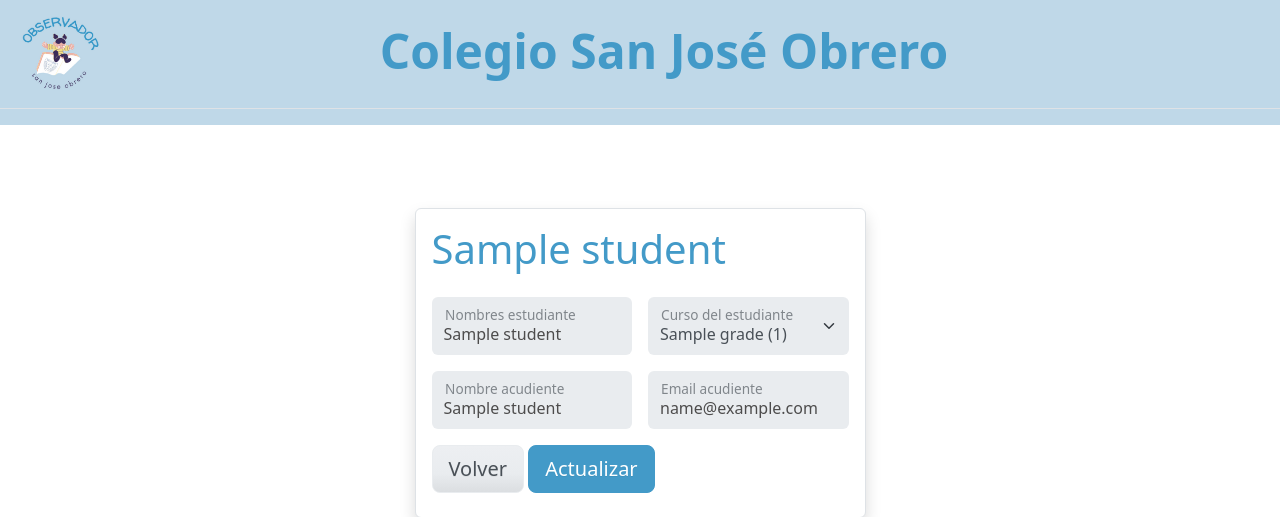
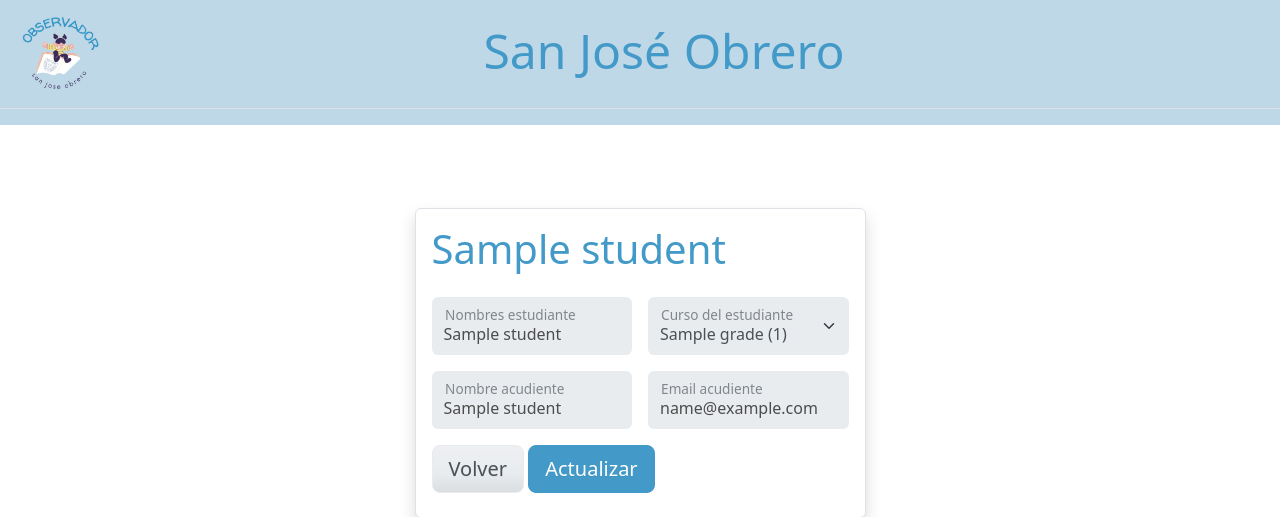
Before and after one commit to rix3th1/disciplineobserver, a PHP site: template app/views/edit-student.twig in a window 1280 px wide. Shown: the top 517 px of the page. Run offline with PHP 8.4, Linux system fonts and the light colour scheme; the template is opened without the code that fills it: most values are stand-ins (such as "Sample title", 1, 10 or a date in 2020); some libraries are stand-ins or nearby versions.

Commit message:
letters enhanced

```diff
--- a/app/views/layout/layout.twig
+++ b/app/views/layout/layout.twig
@@ -35,11 +35,11 @@
 					</a>
 
 					<div class="collapse navbar-collapse">
-						<h2 class="{% if userLogged %}display-3{% else %}display-5{% endif %} fw-bold pe-5 mx-auto">
+						<h2 class="{% if userLogged %}display-3 fw-bold{% else %}display-5 fw-normal{% endif %} pe-5 mx-auto">
 							{% if userLogged %}
 								EL OBSERVADOR
 							{% else %}
-								Colegio San José Obrero
+								San José Obrero
 							{% endif %}
 						</h2>
 
```
